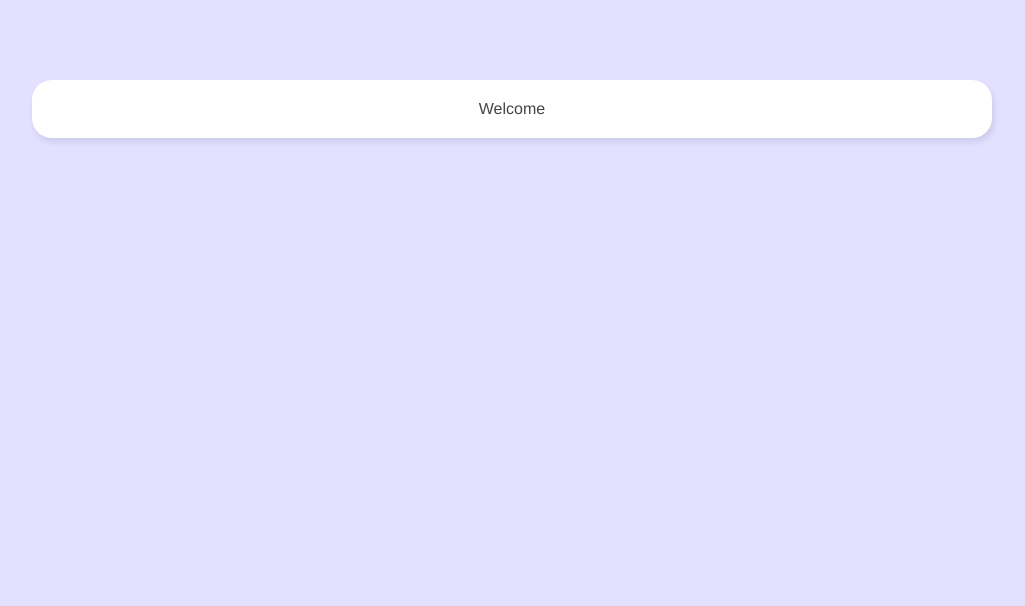
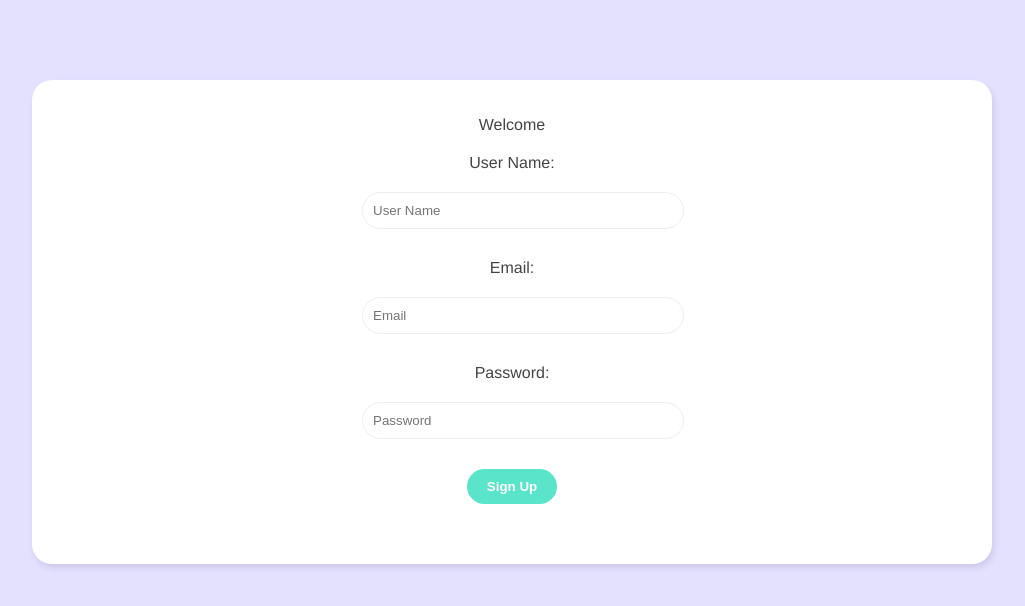
Before and after one commit to alexelmore/vue-chat-room, a Vue app in the folder chat-room/: page / in a window 1280 px wide. Shown: the top 606 px of the page, without its empty margins (128-1153 px from the left). Built offline with nearby package versions, Linux system fonts and the light colour scheme.

Commit message:
Setup for SignupForm Component

```diff
--- /dev/null
+++ b/chat-room/src/components/SignupForm.vue
@@ -0,0 +1,39 @@
+<template>
+	<form @submit.prevent="handleSubmit">
+		<label> User Name:</label>
+		<input type="text" required placeholder="User Name" v-model="displayName" />
+
+		<label> Email:</label>
+		<input type="email" required placeholder="Email" v-model="email" />
+
+		<label> Password:</label>
+		<input type="password" required placeholder="Password" v-model="password" />
+
+		<button>Sign Up</button>
+	</form>
+</template>
+
+<script>
+import { ref } from "vue";
+export default {
+	name: "SignupForm",
+	setup(props) {
+		// Refs binded to form input fields
+		const displayName = ref("");
+		const email = ref("");
+		const password = ref("");
+
+		// Function to handle form submissions
+		const handleSubmit = () => {
+			console.log({
+				DN: displayName.value,
+				Email: email.value,
+				PS: password.value,
+			});
+		};
+		return { displayName, email, password, handleSubmit };
+	},
+};
+</script>
+
+<style></style>
--- a/chat-room/src/views/Welcome.vue
+++ b/chat-room/src/views/Welcome.vue
@@ -1,10 +1,17 @@
 <template>
-	<div class="welcome container">Welcome</div>
+	<div class="welcome container">
+		<p>Welcome</p>
+		<SignupForm />
+	</div>
 </template>
 
 <script>
+import SignupForm from "../components/SignupForm.vue";
 export default {
 	name: "Welcome",
+	components: {
+		SignupForm,
+	},
 };
 </script>
 
```
